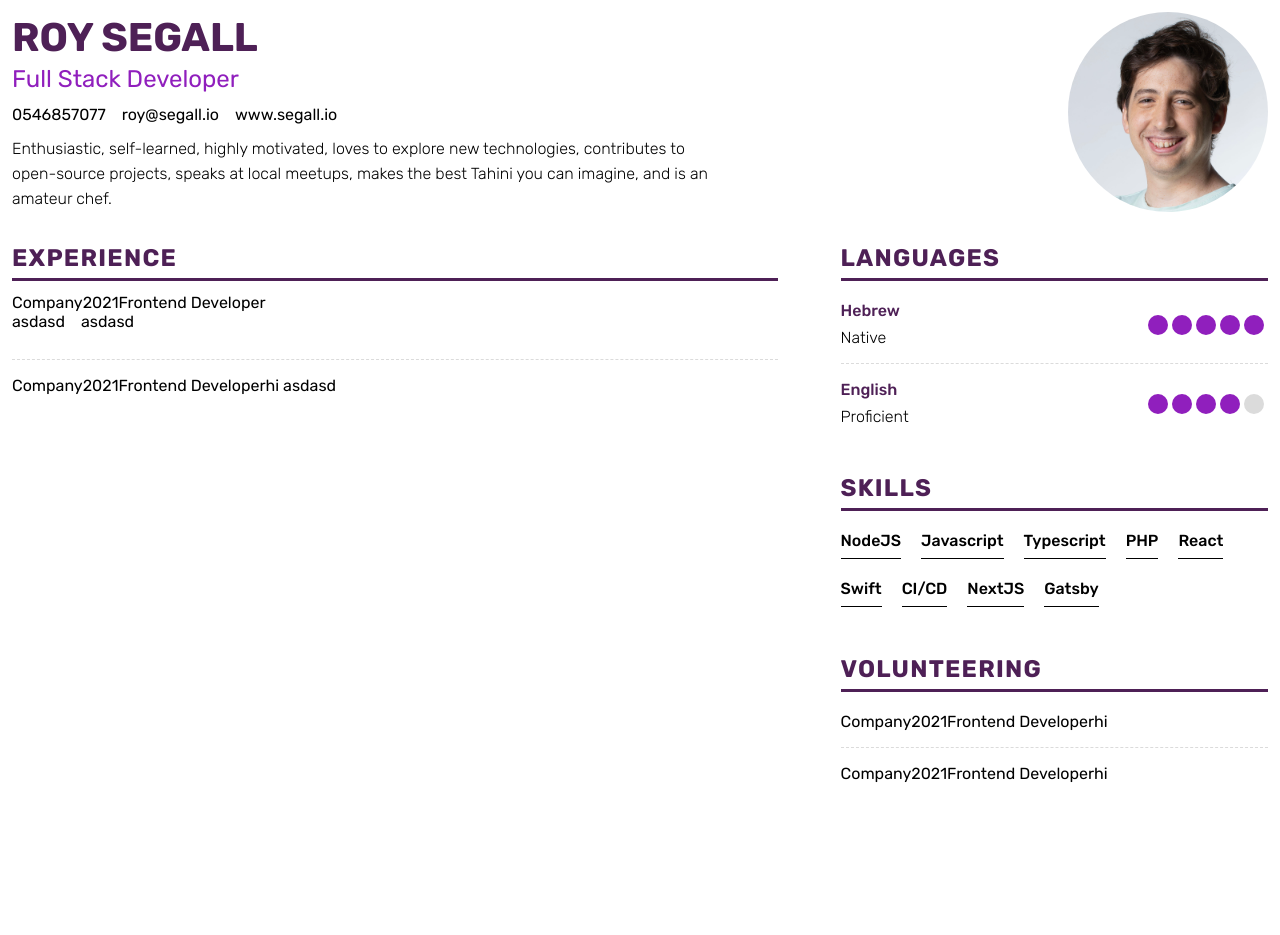
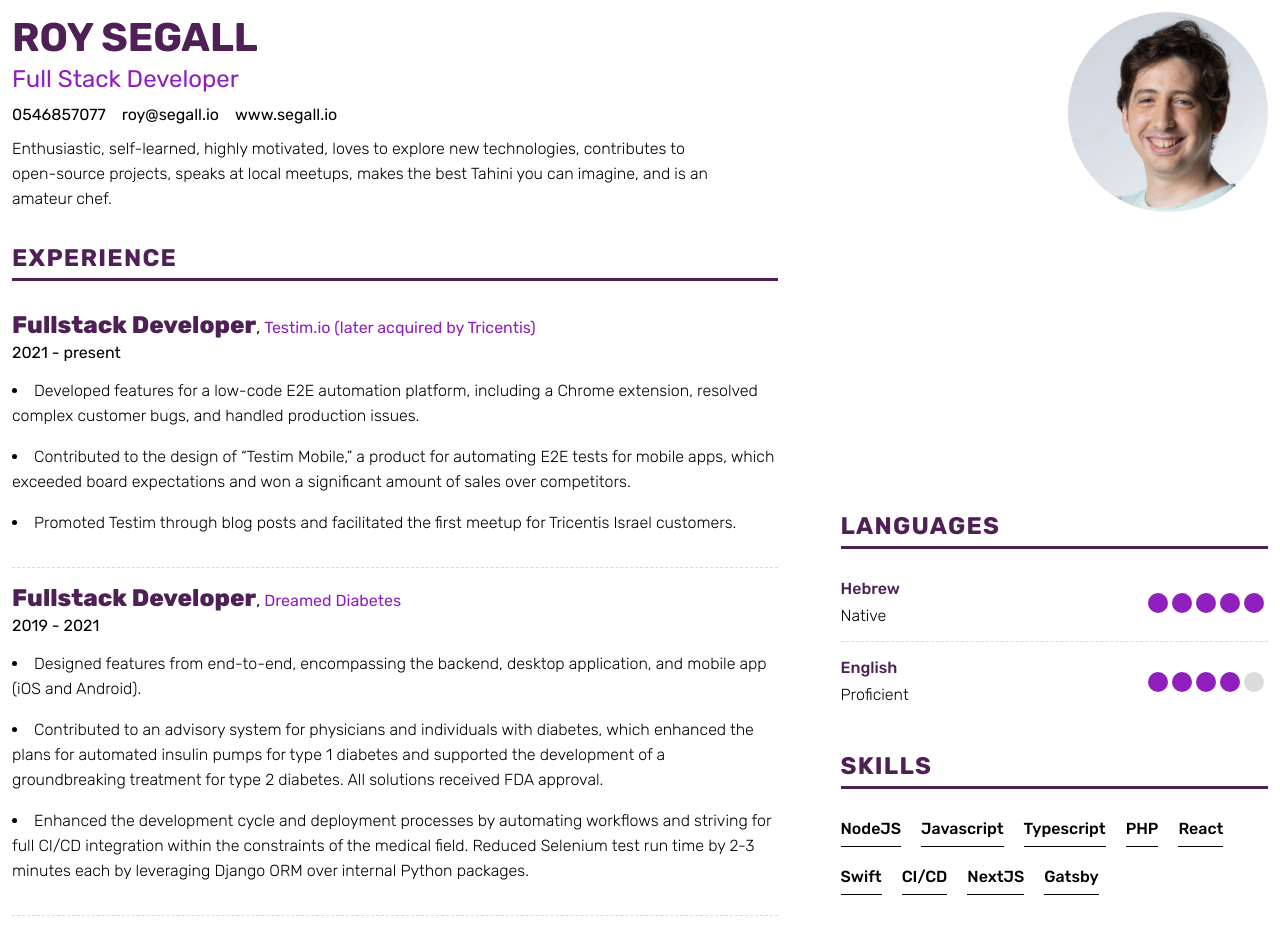
Before and after one commit to RoySegall/cv, a React (Vite) app: page / in a window 1280 px wide. Shown: the top 935 px of the page. Before the commit the page ends 843 px from the top, so only its background shows below. Built offline with nearby package versions, Linux system fonts and the light colour scheme.

Commit message:
Adding the jobs

```diff
--- a/src/Components/BlockTitle/blockTitle.css
+++ b/src/Components/BlockTitle/blockTitle.css
@@ -8,5 +8,5 @@
     text-transform: uppercase;
     letter-spacing: 1.25px;
     padding-bottom: .25em;
-    margin-bottom: .5em;
+    margin-bottom: 1.25em;
 }
--- a/src/Components/Experience/Experience.tsx
+++ b/src/Components/Experience/Experience.tsx
@@ -1,29 +1,79 @@
 import './experience.css';
 import {BlockTitle} from "../BlockTitle";
-import {JobDescription} from "../JobDescription";
+import {JobDescription, JobDescriptionProps} from "../JobDescription";
 import {Spacer} from "../Spacer";
+
+const places: JobDescriptionProps[] = [
+    {
+        placeName: 'Testim.io (later acquired by Tricentis)',
+        period: {start: '2021', end: 'present'},
+        position: 'Fullstack Developer',
+        items: [
+            <>
+                Developed features for a low-code E2E automation platform, including a Chrome extension, resolved
+                complex customer bugs, and handled production issues.
+            </>,
+            <>
+                Contributed to the design of “Testim Mobile,” a product for automating E2E tests for mobile apps,
+                which exceeded board expectations and won a significant amount of sales over competitors.
+            </>,
+            <>
+                Promoted Testim through blog posts and facilitated the first meetup for Tricentis Israel customers.
+            </>,
+        ]
+    },
+    {
+        placeName: 'Dreamed Diabetes',
+        period: {start: '2019', end: '2021'},
+        position: 'Fullstack Developer',
+        items: [
+            <>
+                Designed features from end-to-end, encompassing the backend, desktop application, and mobile app
+                (iOS and Android).
+            </>,
+            <>
+                Contributed to an advisory system for physicians and individuals with diabetes, which enhanced the plans
+                for automated insulin pumps for type 1 diabetes and supported the development of a groundbreaking
+                treatment for type 2 diabetes. All solutions received FDA approval.
+            </>,
+            <>
+                Enhanced the development cycle and deployment processes by automating workflows and striving for full
+                CI/CD integration within the constraints of the medical field. Reduced Selenium test run time by 2-3
+                minutes each by leveraging Django ORM over internal Python packages.
+            </>,
+        ]
+    },
+    {
+        placeName: 'gizra',
+        period: {start: '2011', end: '2018'},
+        position: 'Fullstack Developer',
+        items: [
+            <>
+                Collaborated with Harvard University on a product aimed at reducing maintenance costs, establishing
+                a unified design language, and minimizing IT maintenance headaches.
+            </>,
+            <>
+                Played a key role in designing project architectures, writing automated end-to-end tests, and
+                integrating these into continuous integration pipelines.
+            </>,
+            <>
+                Maintained Drupal modules, which had a significant impact on the community, including the White
+                House and the EU.
+            </>,
+            <>
+                Organized annual Drupal community events and presented sessions at international Drupal conferences.
+            </>
+        ]
+    },
+];
 
 export function Experience() {
     return <div id='experience'>
         <BlockTitle>Experience</BlockTitle>
 
-        <JobDescription
-            placeName={'Company'}
-            period={{start: '2021', end: '2021'}}
-            position={'Frontend Developer'}
-            items={[
-                <>asdasd</>,
-                <>asdasd</>,
-            ]}
-        />
-
-        <Spacer />
-
-        <JobDescription
-            placeName={'Company'}
-            period={{start: '2021', end: '2021'}}
-            position={'Frontend Developer'}
-            paragraph={<>asdasd</>}
-        />
+        {places.map((props, i) => <>
+            <JobDescription key={i} {...props} />
+            {i < places.length - 1 && <Spacer />}
+        </>)}
     </div>
 }
--- a/src/Components/Header/header.css
+++ b/src/Components/Header/header.css
@@ -29,13 +29,13 @@ h2 {
     color: var(--lightPurple);
 }
 
-ul {
+header ul {
     display: flex;
     list-style-type: none;
     padding-bottom: .75em;
 }
 
-ul li {
+header ul li {
     padding-right: 1em;
 }
 
--- a/src/Components/JobDescription/JobDescription.tsx
+++ b/src/Components/JobDescription/JobDescription.tsx
@@ -1,7 +1,7 @@
 import "./jobDescription.css";
 import type {ReactNode} from "react";
 
-interface JobDescription {
+export interface JobDescriptionProps {
     placeName: string;
     position: string;
     period: {
@@ -12,11 +12,10 @@ interface JobDescription {
     paragraph?: ReactNode;
 }
 
-export function JobDescription({placeName, period, position, items, paragraph}: JobDescription) {
+export function JobDescription({placeName, period, position, items, paragraph}: JobDescriptionProps) {
     return <div id='job-description'>
-        {placeName}
-        {period.end}
-        {position}
+        <span className='position'>{position}</span>, <span className='place-name'>{placeName}</span>
+        <span className='period'>{period.start} - {period.end}</span>
 
         {paragraph && <>hi {paragraph}</>}
         {items && <ul>{items.map((item,i) => <li key={i}>{item}</li>)}</ul>}
--- a/src/Components/JobDescription/jobDescription.css
+++ b/src/Components/JobDescription/jobDescription.css
@@ -1,3 +1,27 @@
-#job-description {
+#job-description .position {
+    font-size: 1.5rem;
+    font-weight: 800;
+    color: var(--darkPurple);
+}
 
+#job-description .place-name {
+    font-size: 1rem;
+    font-weight: 400;
+    color: var(--lightPurple);
 }
+
+#job-description .period {
+    display: block;
+    padding-top: .25em;
+    padding-bottom: 1em;
+}
+
+#job-description ul {
+    list-style-position: inside;
+}
+
+#job-description ul li {
+    padding-bottom: 1em;
+    line-height: 25px;
+    font-weight: 300;
+}
--- a/src/Components/Skills/skills.css
+++ b/src/Components/Skills/skills.css
@@ -8,10 +8,6 @@
 
 #block {
     padding-bottom: 3em;
-}
-
-#block p {
-    padding-top: .5em;
 }
 
 #language {
@@ -30,11 +26,18 @@
     font-weight: 100;
 }
 
+#language ul {
+    display: flex;
+    list-style-type: none;
+    padding-bottom: .75em;
+}
+
 #language ul li {
     background: var(--lightPurple);
     border-radius: 50%;
     margin-right: .25em;
     height: 1.25em;
+    padding-right: 1em;
 }
 
 #language ul li.off {
```
